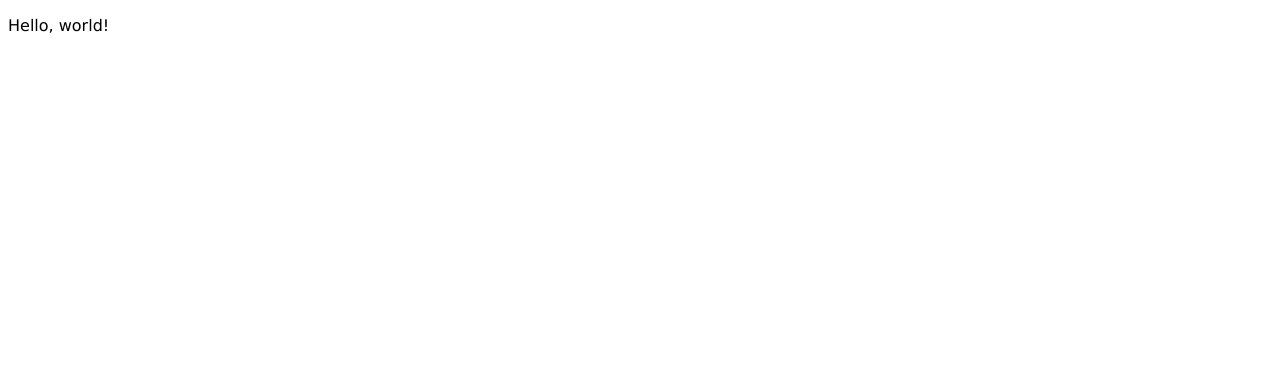
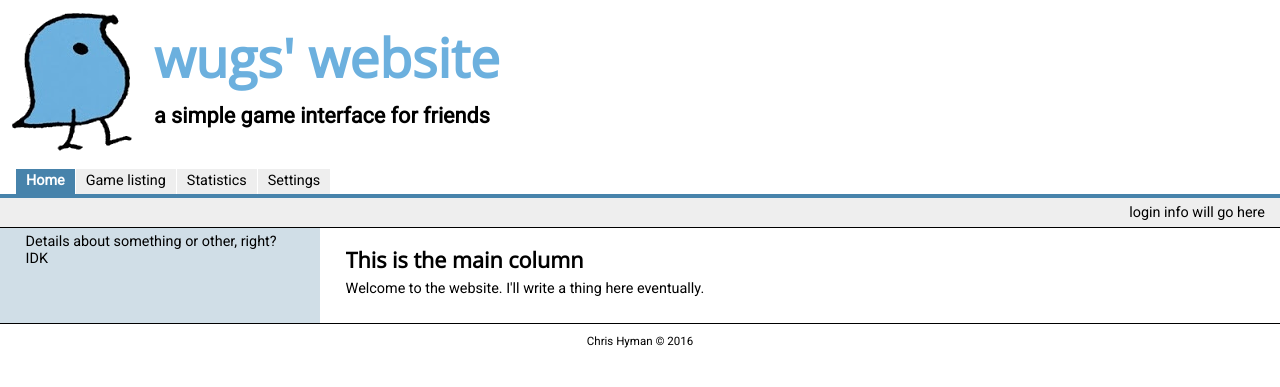
Before and after one commit to chrhyman/wugs-site, a Flask app: page / in a window 1280 px wide. Before the commit the part shown is almost empty. Shown: the top 387 px of the page. Run offline with Flask 2, Linux system fonts and the light colour scheme.

Commit message:
New CSS and an image...we growin up fam

```diff
--- a/static/style.css
+++ b/static/style.css
@@ -1,2 +1,178 @@
-/* Site CSS */
-p { font-family: verdana; }
+/*
+    Based on style by Matthew James Taylor
+    edited by Chris Hyman for wugs.pythonanywhere.com
+*/
+
+/*
+    light accent: #D0DEE7
+    normal accent: #6CB0DE
+    dark accent: #4783AB
+*/
+
+body {
+	margin:0;
+	padding:0;
+	border:0;			/* This removes the border around the viewport in old versions of IE */
+	width:100%;
+	background:#fff;
+	min-width:600px;    	/* Minimum width of layout - remove line if not required */
+	font-size:90%;
+	font-family: 'Roboto', sans serif;
+}
+a {
+	color:#6CB0DE;
+}
+a:hover {
+	color:#4783AB;
+	text-decoration:none;
+}
+h1, h2, h3 {
+	margin:.8em 0 .2em 0;
+	padding:0;
+	font-family: 'Open Sans', sans serif;
+}
+p {
+	margin:.4em 0 .8em 0;
+	padding:0;
+}
+img {
+	margin:10px 0 5px;
+}
+#ads img {
+	display:block;
+	padding-top:10px;
+}
+
+/* Header styles */
+#header {
+	clear:both;
+	float:left;
+	width:100%;
+}
+#header {
+	border-bottom:1px solid #000;
+}
+#header p,
+#header h1,
+#header h2 {
+	padding:.4em 15px 0 15px;
+	margin:0;
+}
+#header h1 {
+    font-size: 40pt;
+    color: #6CB0DE;
+}
+#header h2 {
+    font-family: 'Roboto', sans serif;
+}
+.header img {
+    float: left;
+    width: 144px;
+    height: 144px;
+}
+.header h1, .header h2 {
+    position: relative;
+    left: 10px;
+}
+#header ul {
+	clear:left;
+	float:left;
+	width:100%;
+	list-style:none;
+	margin:10px 0 0 0;
+	padding:0;
+}
+#header ul li {
+	display:inline;
+	list-style:none;
+	margin:0;
+	padding:0;
+}
+#header ul li a {
+	display:block;
+	float:left;
+	margin:0 0 0 1px;
+	padding:3px 10px;
+	text-align:center;
+	background:#eee;
+	color:#000;
+	text-decoration:none;
+	position:relative;
+	left:15px;
+	line-height:1.3em;
+}
+#header ul li a:hover {
+	background:#4783AB;
+	color:#fff;
+}
+#header ul li a.active,
+#header ul li a.active:hover {
+	color:#fff;
+	background:#4783AB;
+	font-weight:bold;
+}
+#header ul li a span {
+	display:block;
+}
+/* 'widths' sub menu */
+#layoutdims {
+	clear:both;
+	background:#eee;
+	border-top:4px solid #4783AB;
+	margin:0;
+	padding:6px 15px !important;
+	text-align:right;
+}
+/* column container */
+.colmask {
+	position:relative;	/* This fixes the IE7 overflow hidden bug */
+	clear:both;
+	float:left;
+	width:100%;			/* width of whole page */
+	overflow:hidden;		/* This chops off any overhanging divs */
+}
+/* common column settings */
+.colright,
+.colmid,
+.colleft {
+	float:left;
+	width:100%;
+	position:relative;
+}
+.col1,
+.col2,
+.col3 {
+	float:left;
+	position:relative;
+	padding:0 0 1em 0;
+	overflow:hidden;
+}
+/* 2 Column (left menu) settings */
+.leftmenu {
+	background:#fff;		/* right column background colour */
+}
+.leftmenu .colleft {
+	right:75%;			/* right column width */
+	background:#D0DEE7;	/* left column background colour */
+}
+.leftmenu .col1 {
+	width:71%;			/* right column content width */
+	left:102%;			/* 100% plus left column left padding */
+}
+.leftmenu .col2 {
+	width:21%;			/* left column content width (column width minus left and right padding) */
+	left:6%;			/* (right column left and right padding) plus (left column left padding) */
+}
+/* Footer styles */
+#footer {
+	clear:both;
+	float:left;
+	width:100%;
+	border-top:1px solid #000;
+	font-size:80%;
+	text-align:center;
+}
+#footer p {
+	padding:10px;
+	margin:0;
+}
--- a/templates/main_page.html
+++ b/templates/main_page.html
@@ -7,11 +7,43 @@
         <meta http-equiv="X-UA-Compatible" content="IE=edge" />
         <meta name="viewport" content="width=device-width, initial-scale=1" />
 
+        <link href="https://fonts.googleapis.com/css?family=Open+Sans|Roboto" rel="stylesheet">
         <link rel="stylesheet" href="{{ url_for('static', filename='style.css') }}" />
         <link rel="icon" href="{{ url_for('static', filename='favicon.ico') }}" />
     </head>
 
-    <body>
-        <p>Hello, world!</p>
-    </body>
+<body>
+
+<div id="header" class="header">
+        <img src="{{ url_for('static', filename='wug-transp.png') }}" />
+        <h1>wugs' website</h1>
+        <h2>a simple game interface for friends</h2>
+	<ul>
+		<li><a href="/" class="active">Home</a></li>
+		<li><a href="/">Game listing</a></li>
+		<li><a href="/">Statistics</a></li>
+		<li><a href="/">Settings</a></li>
+	</ul>
+	<p id="layoutdims">login info will go here</p>
+</div>
+<div class="colmask leftmenu">
+	<div class="colleft">
+		<div class="col1">
+			<!-- main content -->
+			<h2>This is the main column</h2>
+            <p>Welcome to the website. I'll write a thing here eventually.</p>
+			<!-- end -->
+		</div>
+		<div class="col2">
+			<!-- sidebar -->
+            <p>Details about something or other, right? IDK</p>
+			<!-- end -->
+		</div>
+	</div>
+</div>
+<div id="footer">
+	<p>Chris Hyman © 2016</p>
+</div>
+
+</body>
 </html>
```
Also changed, not shown: flask_app.py (+0 -24 lines), static/wug-transp.png (added).
